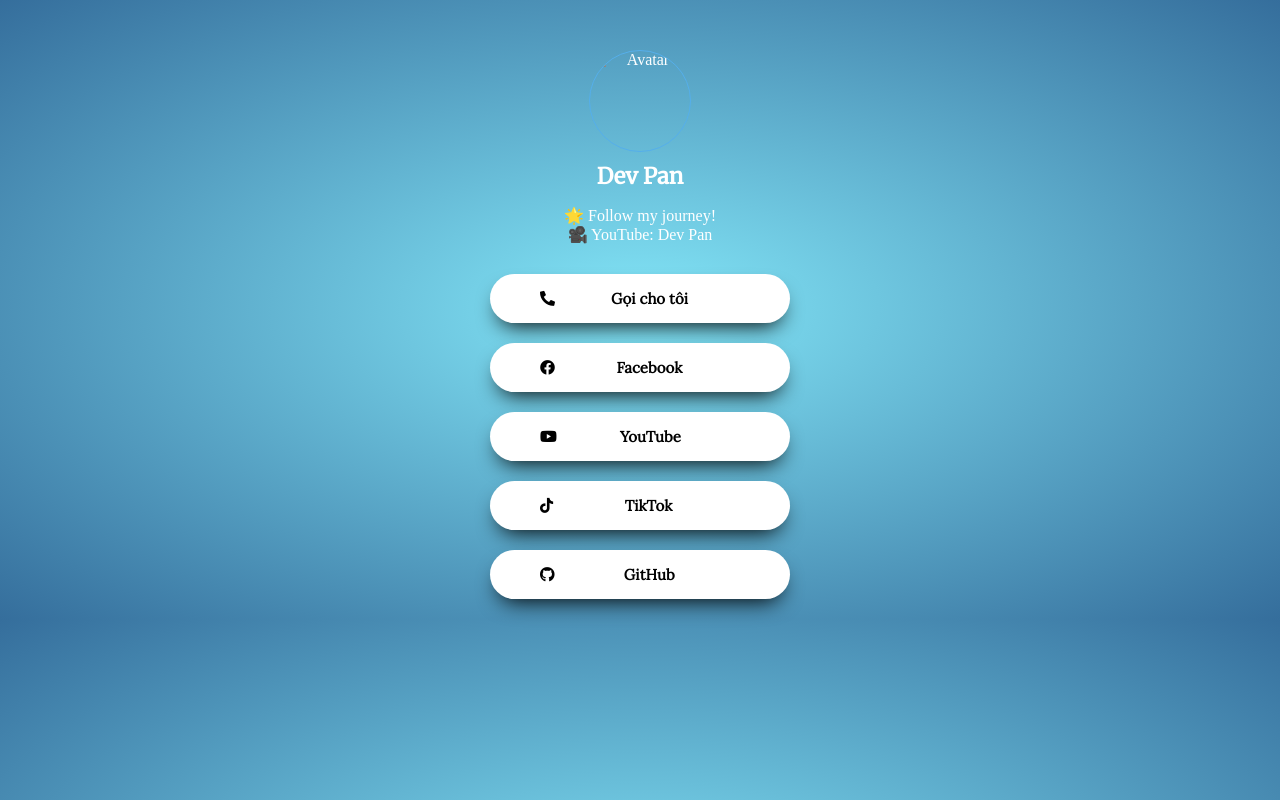
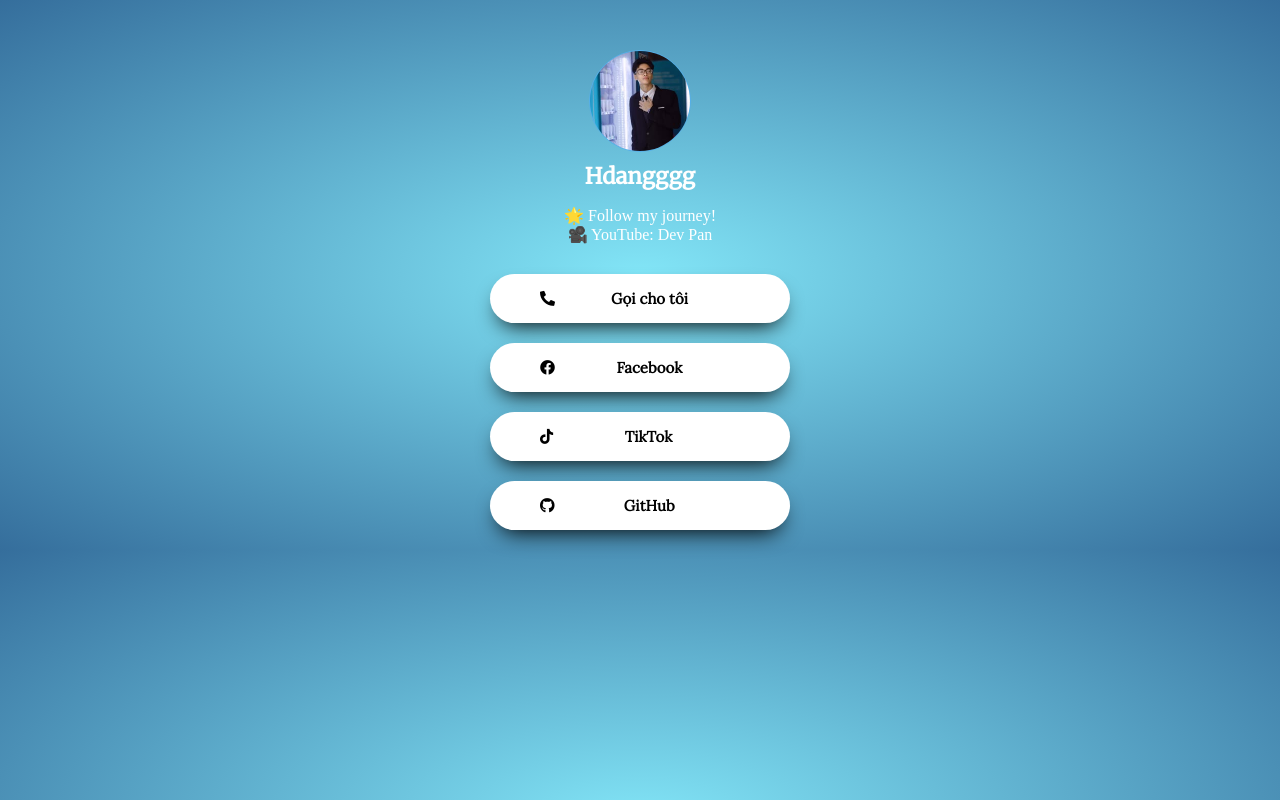
Before and after one commit to Haidanghoangwr/ttcanhan, a plain HTML site: page index.html in a window 1280 px wide. Drawn offline with Linux system fonts and the light colour scheme.

Commit message:
Update index.html

```diff
--- a/index.html
+++ b/index.html
@@ -140,31 +140,26 @@
 
 <body>
     <div class="container">
-        <img class="avatar" src="./devpan.png" alt="Avatar">
-        <h3>Dev Pan</h3>
+        <img class="avatar" src="./devpan.png.jpg" alt="Avatar">
+        <h3>Hdangggg</h3>
         <p>🌟 Follow my journey!<br>🎥 YouTube: Dev Pan</p>
 
-        <button class="button" onclick="location.href = 'tel:+84'">
+        <button class="button" onclick="location.href = 'tel:+84984934365'">
             <div class="grid-container">
                 <i class="fas fa-phone-alt"></i>&nbsp;Gọi cho tôi
             </div>
         </button><br>
-        <button class="button" onclick="location.href = 'https://www.facebook.com/profile.php?id=61571915535119'">
+        <button class="button" onclick="location.href = 'https://www.facebook.com/haidang.hoang.3532507'">
             <div class="grid-container">
                 <i class="fab fa-facebook"></i>&nbsp;Facebook
             </div>
             </button><br>
-        <button class=" button" onclick="location.href = 'https://www.youtube.com/@Panbap369'">
-                    <div class="grid-container">
-                        <i class="fab fa-youtube"></i>&nbsp;YouTube
-                    </div>
-        </button><br>
-        <button class="button" onclick="location.href = 'https://www.tiktok.com/@panbap369'">
+        <button class="button" onclick="location.href = 'https://www.tiktok.com/@hhd_no1'">
             <div class="grid-container">
                 <i class="fab fa-tiktok"></i>&nbsp;TikTok
             </div>
         </button><br>
-        <button class="button" onclick="location.href = 'https://github.com/Panbap'">
+        <button class="button" onclick="location.href = 'https://github.com/Haidanghoangwr'">
             <div class="grid-container">
                 <i class="fab fa-github"></i>&nbsp;GitHub
             </div>
```
